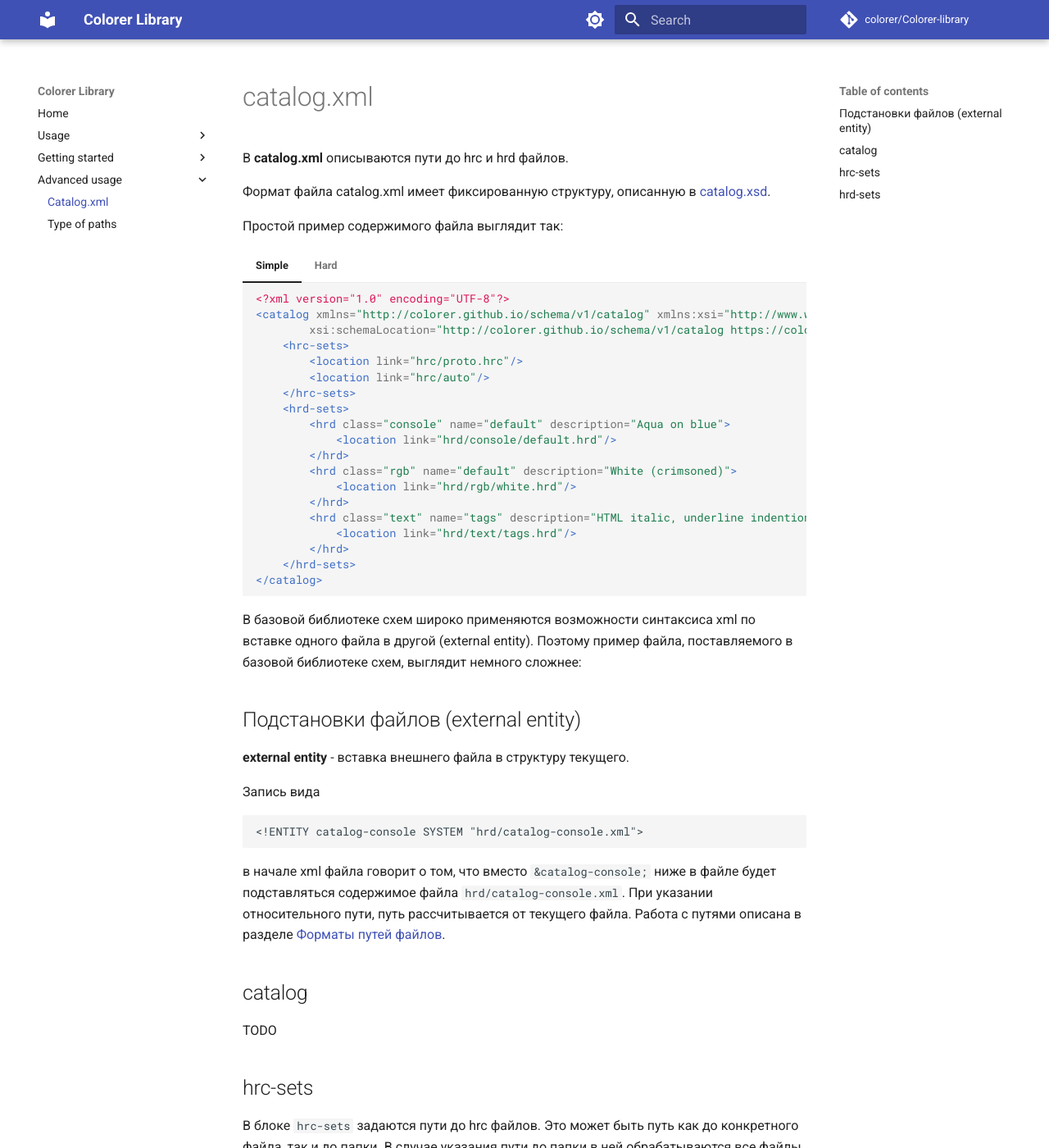
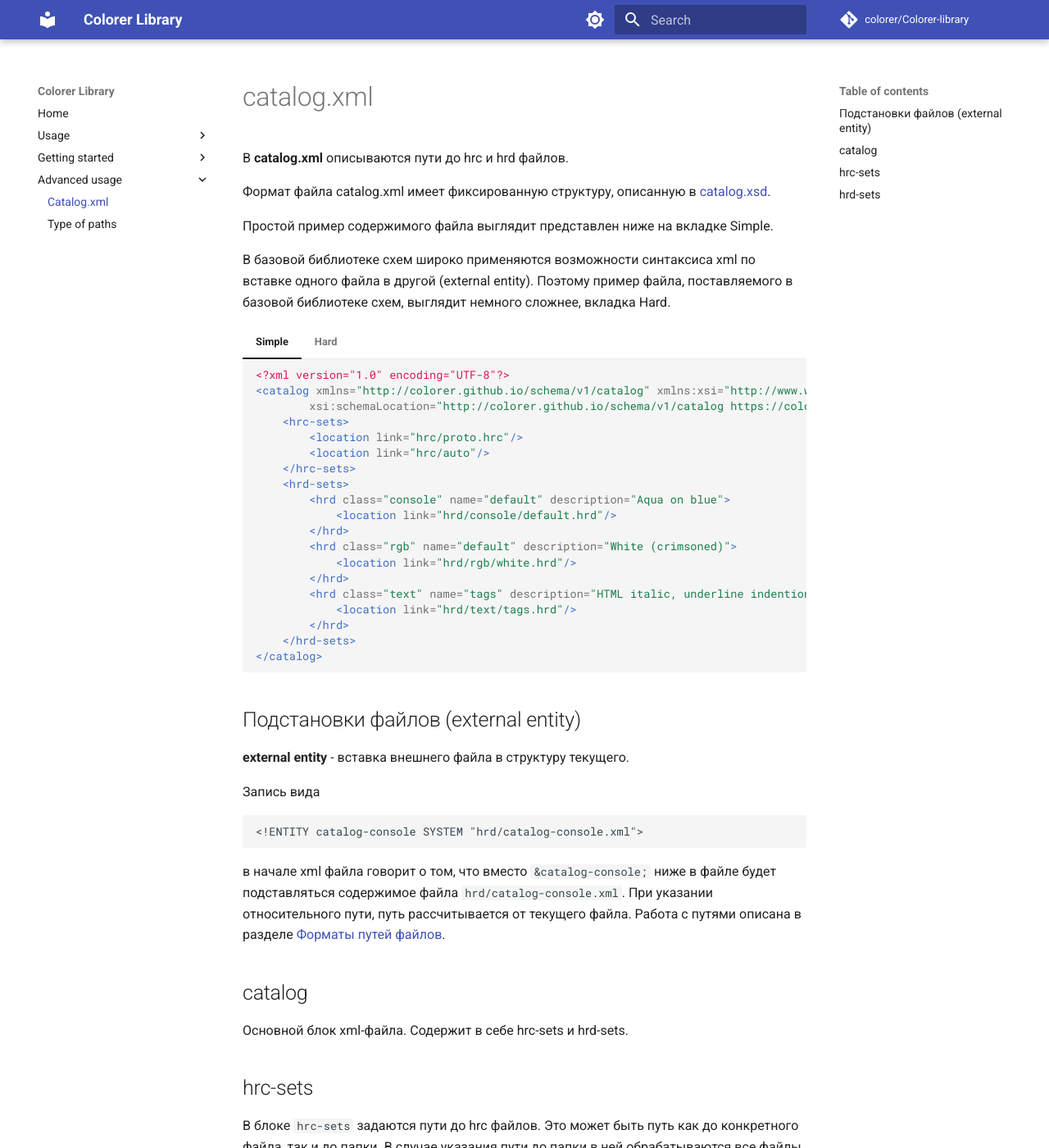
Before and after one commit to colorer/colorer.github.io, an MkDocs documentation site: the page built from docs/advanced/catalog-xml.md, in a window 1280 px wide and 1400 px high. Shown: the whole window at 82% size. Built offline with MkDocs 1.6.1 and Material for MkDocs 9.7.7, drawn with Linux system fonts in a browser that asks for light colours; comment, search, counter and statistics services are not loaded.

Commit message:
update docs

```diff
--- a/docs/catalog-xml.md
+++ b/docs/advanced/catalog-xml.md
@@ -4,7 +4,10 @@
 
 Формат файла catalog.xml имеет фиксированную структуру, описанную в [catalog.xsd](https://colorer.github.io/schema/v1/catalog.xsd).
 
-Простой пример содержимого файла выглядит так:
+Простой пример содержимого файла выглядит представлен ниже на вкладке Simple.
+
+В базовой библиотеке схем широко применяются возможности синтаксиса xml по вставке одного файла в другой (external entity). Поэтому пример файла, поставляемого в базовой библиотеке схем, выглядит немного сложнее, вкладка Hard.
+
 
 === "Simple"
 
@@ -68,11 +68,12 @@
 в начале xml файла говорит о том, что вместо `&catalog-console;` ниже в файле будет подставляться содержимое файла `hrd/catalog-console.xml`. При указании относительного пути, путь рассчитывается от текущего файла. Работа с путями описана в разделе [Форматы путей файлов](file-paths.md).
 
 ## catalog
-TODO
+
+Основной блок xml-файла. Содержит в себе hrc-sets и hrd-sets.
 
 ## hrc-sets
 
-В блоке `hrc-sets` задаются пути до hrc файлов. Это может быть путь как до конкретного файла, так и до папки. В случае указания пути до папки в ней обрабатываются все файлы с расширением `.hrc`. Но только на первом уровне, во вложенных папках поиск файлов не производится.
+В блоке `hrc-sets` задаются пути до hrc файлов. Это может быть путь как до конкретного файла, так и до папки. В случае указания пути до папки в ней обрабатываются все файлы с расширением `.hrc`, исключая `.ent.hrc`. Но только на первом уровне, во вложенных папках поиск файлов не производится.
 
 ## hrd-sets
 
--- a/mkdocs.yml
+++ b/mkdocs.yml
@@ -15,8 +15,8 @@ nav:
   - Getting started:
     - Schemes library: catalog-base.md
   - Advanced usage:
-    - Catalog.xml: catalog-xml.md
-    - Type of paths: file-paths.md
+    - Catalog.xml: advanced/catalog-xml.md
+    - Type of paths: advanced/file-paths.md
 
 theme:
   name: material
```
Also changed, not shown: other parts of docs/advanced/catalog-xml.md (+0 -3 lines), docs/advanced/file-paths.md (renamed from docs/file-paths.md).
